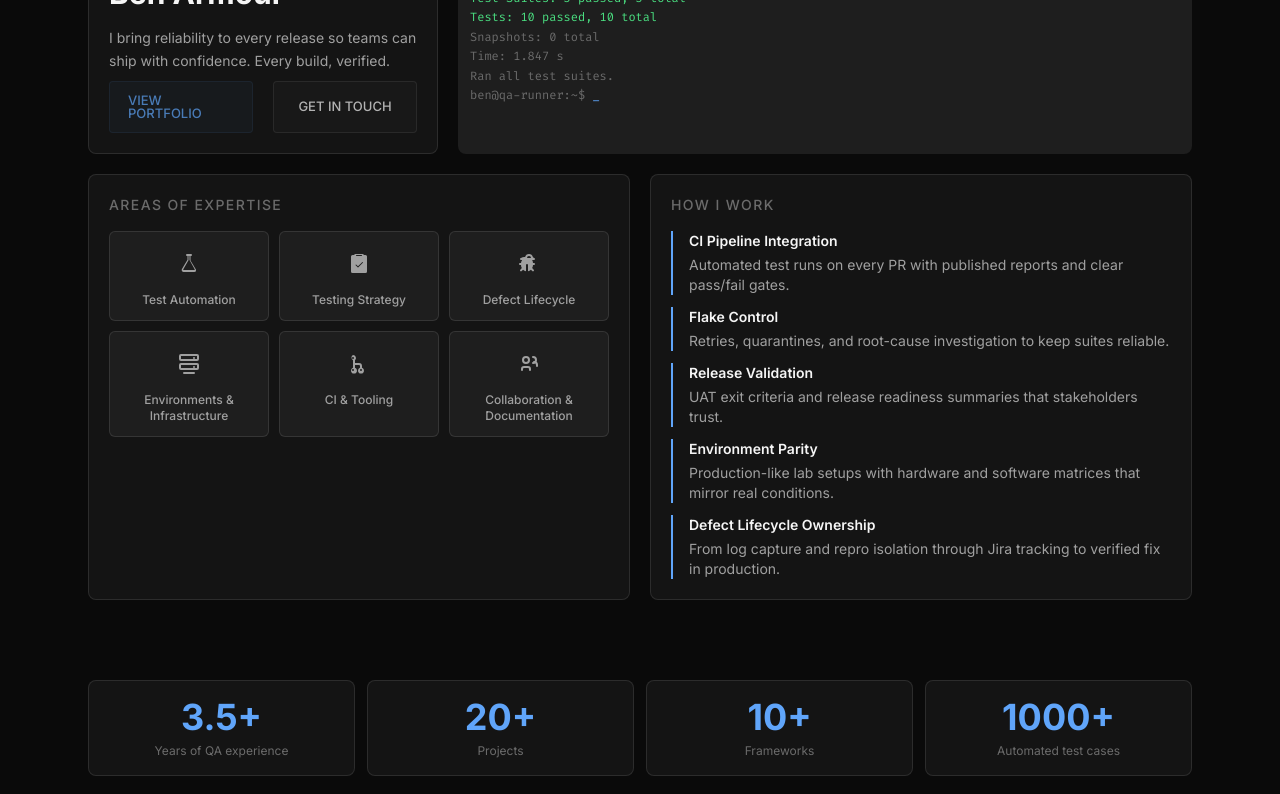
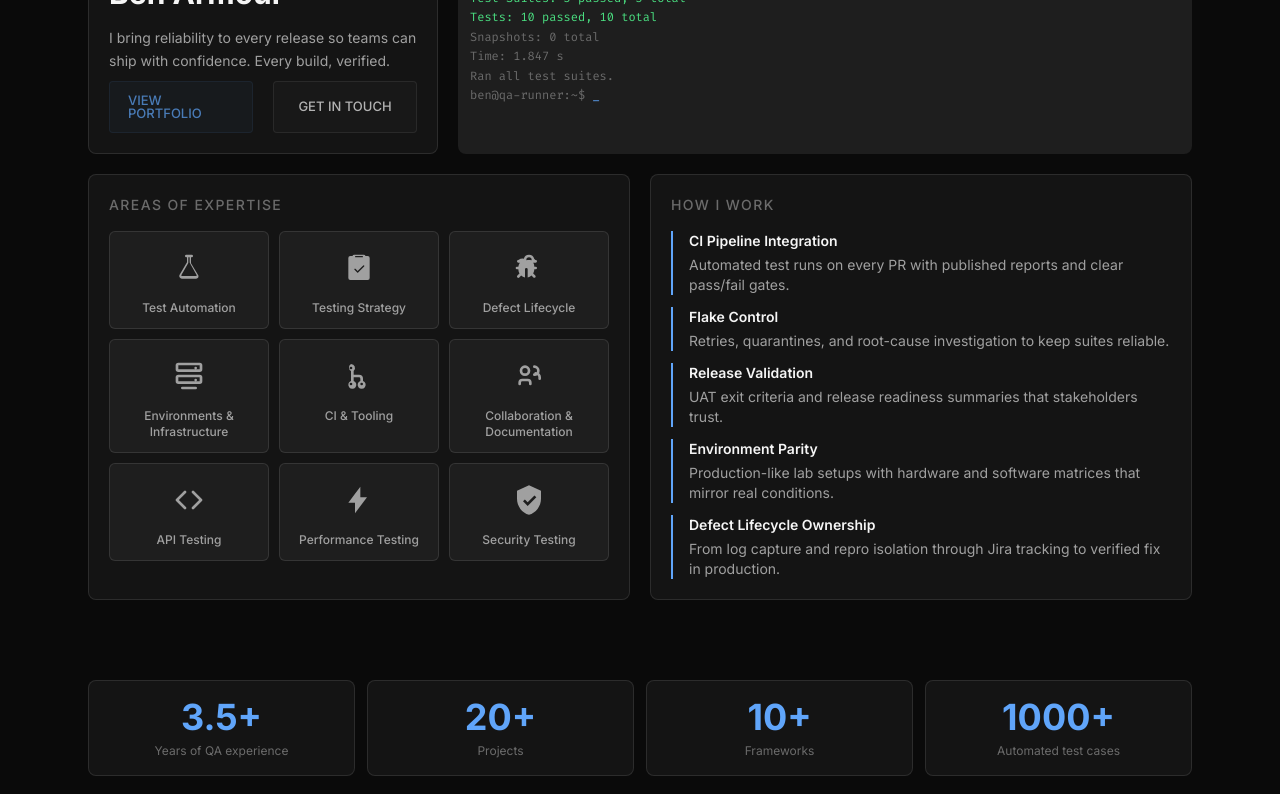
Before and after one commit to LostInTyping/BuildVerified, a Next.js app: page / in a window 1280 px wide. Shown: the part 524-1318 px from the top of the page. Built offline with nearby package versions, Linux system fonts and the light colour scheme.

Commit message:
feat: add 3 expertise areas (API, performance, security) and increase icon sizes

```diff
--- a/src/components/home/expertise-icons.tsx
+++ b/src/components/home/expertise-icons.tsx
@@ -4,7 +4,10 @@ export type ExpertiseIconName =
   | "bug"
   | "server"
   | "git-branch"
-  | "users";
+  | "users"
+  | "code-bracket"
+  | "bolt"
+  | "shield-check";
 
 type ExpertiseIconProps = {
   name: ExpertiseIconName;
@@ -85,6 +88,42 @@ export function ExpertiseIcon({ name, className }: ExpertiseIconProps) {
           <path d="M9 4a4 4 0 1 0 0 8 4 4 0 0 0 0-8ZM7 8a2 2 0 1 1 4 0 2 2 0 0 1-4 0Zm-3 9a3 3 0 0 1 3-3h4a3 3 0 0 1 3 3v1a1 1 0 1 1-2 0v-1a1 1 0 0 0-1-1H7a1 1 0 0 0-1 1v1a1 1 0 1 1-2 0v-1Zm12-7a1 1 0 0 1 1-1 4 4 0 0 1 4 4v1a1 1 0 1 1-2 0v-1a2 2 0 0 0-2-2 1 1 0 0 1-1-1Zm-1-5a1 1 0 0 1 1-1 4 4 0 1 1 0 8 1 1 0 1 1 0-2 2 2 0 1 0 0-4 1 1 0 0 1-1-1Z" />
         </svg>
       );
+    case "code-bracket":
+      return (
+        <svg
+          viewBox="0 0 24 24"
+          fill="currentColor"
+          aria-hidden="true"
+          focusable="false"
+          className={className}
+        >
+          <path d="M9.707 5.293a1 1 0 0 0-1.414 0l-6 6a1 1 0 0 0 0 1.414l6 6a1 1 0 0 0 1.414-1.414L4.414 12l5.293-5.293a1 1 0 0 0 0-1.414Zm4.586 0a1 1 0 0 1 1.414 0l6 6a1 1 0 0 1 0 1.414l-6 6a1 1 0 0 1-1.414-1.414L19.586 12l-5.293-5.293a1 1 0 0 1 0-1.414Z" />
+        </svg>
+      );
+    case "bolt":
+      return (
+        <svg
+          viewBox="0 0 24 24"
+          fill="currentColor"
+          aria-hidden="true"
+          focusable="false"
+          className={className}
+        >
+          <path d="M13 2 4 14h5v8l9-12h-5V2Z" />
+        </svg>
+      );
+    case "shield-check":
+      return (
+        <svg
+          viewBox="0 0 24 24"
+          fill="currentColor"
+          aria-hidden="true"
+          focusable="false"
+          className={className}
+        >
+          <path d="M12 1 3 5v6c0 5.55 3.84 10.74 9 12 5.16-1.26 9-6.45 9-12V5l-9-4Zm-1 15.5-3.5-3.5 1.41-1.41L11 13.67l5.09-5.09L17.5 10 11 16.5Z" />
+        </svg>
+      );
     default: {
       const _exhaustive: never = name;
       return _exhaustive;
--- a/src/components/home/hero.tsx
+++ b/src/components/home/hero.tsx
@@ -38,6 +38,21 @@ const expertiseAreas: Array<{
       title: "Collaboration & Documentation",
       icon: "users",
       hoverColorClass: "group-hover:text-[#fbbf24]",
+    },
+    {
+      title: "API Testing",
+      icon: "code-bracket",
+      hoverColorClass: "group-hover:text-[#fb923c]",
+    },
+    {
+      title: "Performance Testing",
+      icon: "bolt",
+      hoverColorClass: "group-hover:text-[#22d3ee]",
+    },
+    {
+      title: "Security Testing",
+      icon: "shield-check",
+      hoverColorClass: "group-hover:text-[#f472b6]",
     },
   ];
 
@@ -138,11 +153,11 @@ export function Hero() {
                 >
                   <div className="expertise-tile group h-full rounded-md border border-border bg-bg-elevated px-2.5 py-2.5 text-center transition-all duration-300 hover:-translate-y-1 hover:border-border-hover sm:px-3 sm:py-3">
                     <div
-                      className={`mx-auto flex h-10 w-10 items-center justify-center text-text-secondary transition-colors duration-300 ${area.hoverColorClass}`}
+                      className={`mx-auto flex h-12 w-12 items-center justify-center text-text-secondary transition-colors duration-300 ${area.hoverColorClass}`}
                     >
                       <ExpertiseIcon
                         name={area.icon}
-                        className="h-6 w-6 transition duration-300 group-hover:scale-105"
+                        className="h-8 w-8 transition duration-300 group-hover:scale-105"
                       />
                     </div>
                     <p className="mt-2 text-[11px] font-medium text-text-secondary sm:text-xs">
```
